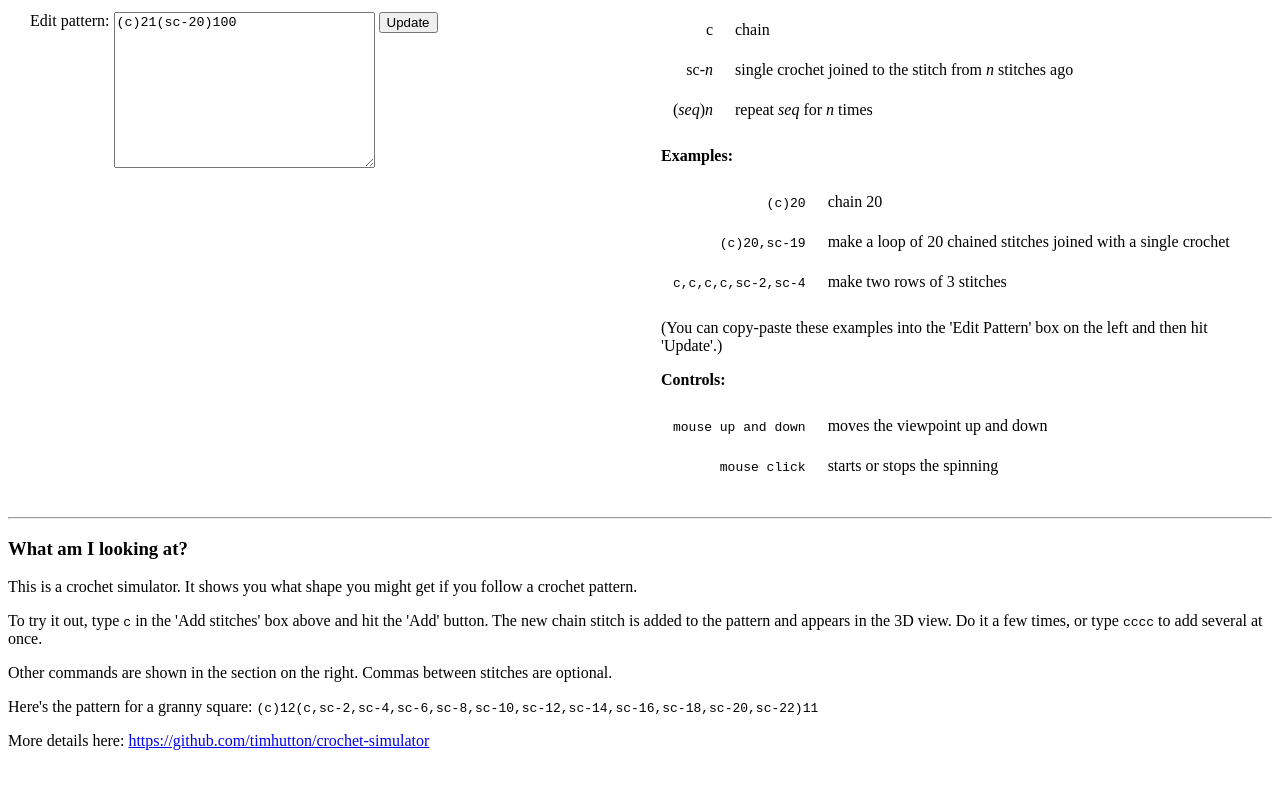
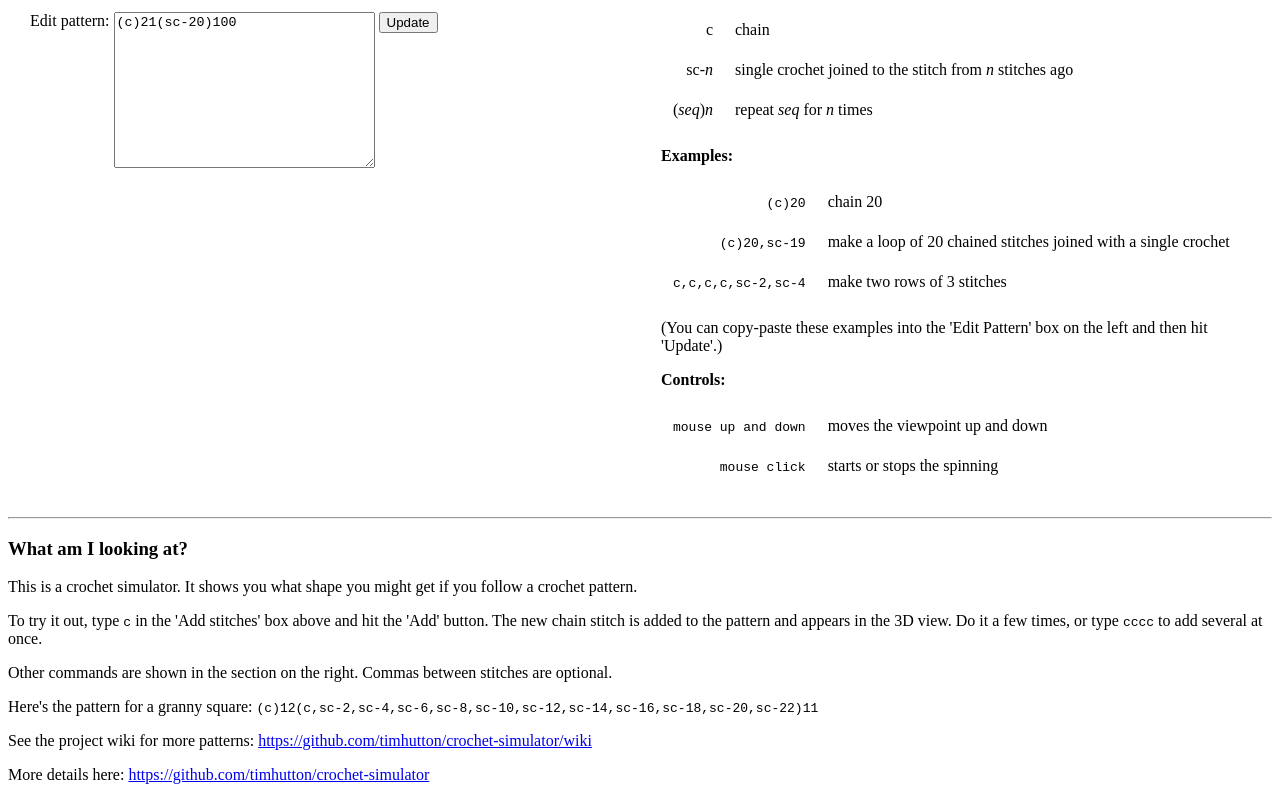
Before and after one commit to timhutton/crochet-simulator, a plain HTML site: page index.html in a window 1280 px wide. Shown: the part 717-1517 px from the top of the page. Before the commit the page ends 1483 px from the top, so only its background shows below. Drawn offline with Linux system fonts and the light colour scheme.

Commit message:
Added link to wiki

```diff
--- a/index.html
+++ b/index.html
@@ -470,6 +470,8 @@ The new chain stitch is added to the pattern and appears in the 3D view. Do it a
 
 <p>Here's the pattern for a granny square: <tt>(c)12(c,sc-2,sc-4,sc-6,sc-8,sc-10,sc-12,sc-14,sc-16,sc-18,sc-20,sc-22)11</tt>
 
+<p>See the project wiki for more patterns: <a href="https://github.com/timhutton/crochet-simulator/wiki">https://github.com/timhutton/crochet-simulator/wiki</a></a></p>
+
 <p>More details here: <a href="https://github.com/timhutton/crochet-simulator">https://github.com/timhutton/crochet-simulator</a></p>
 
 </html>
```
